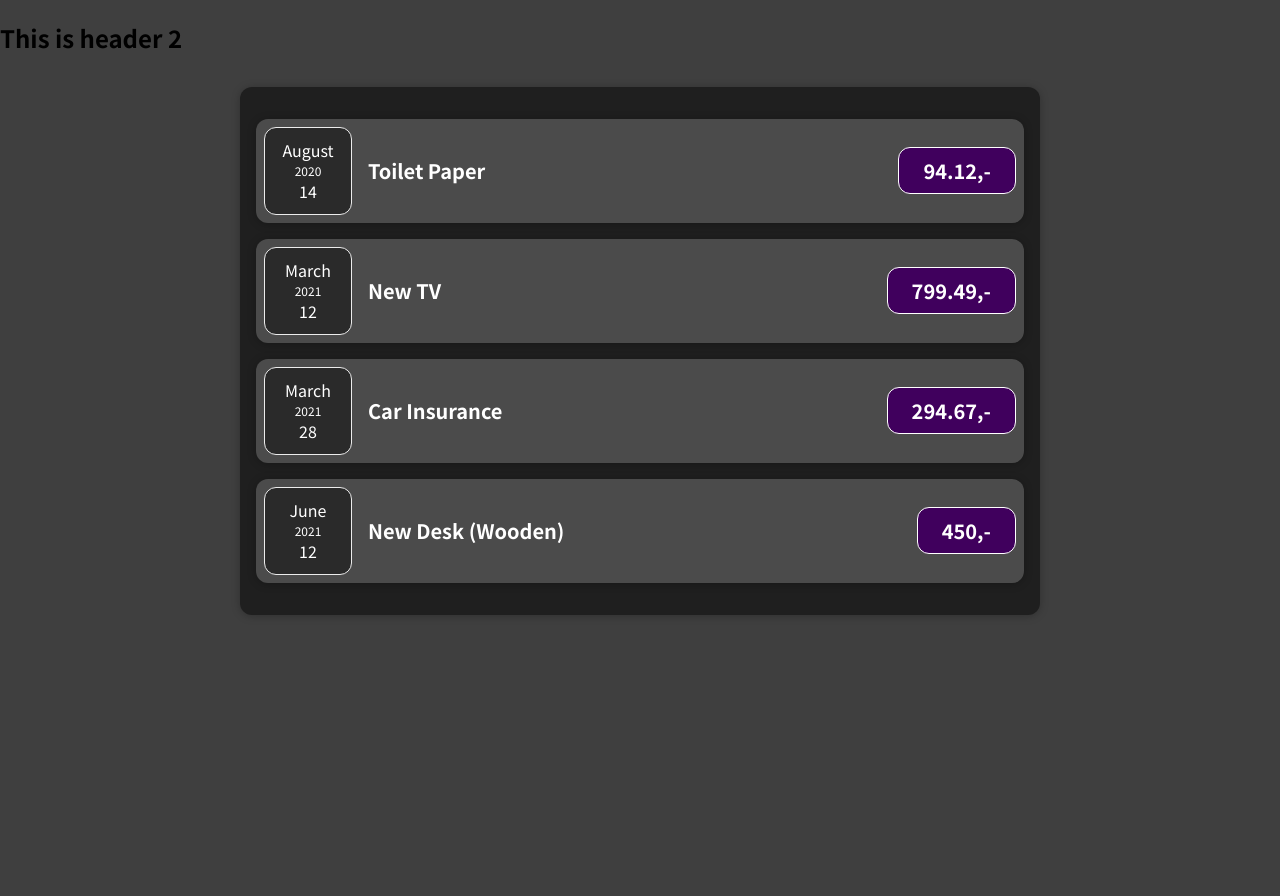
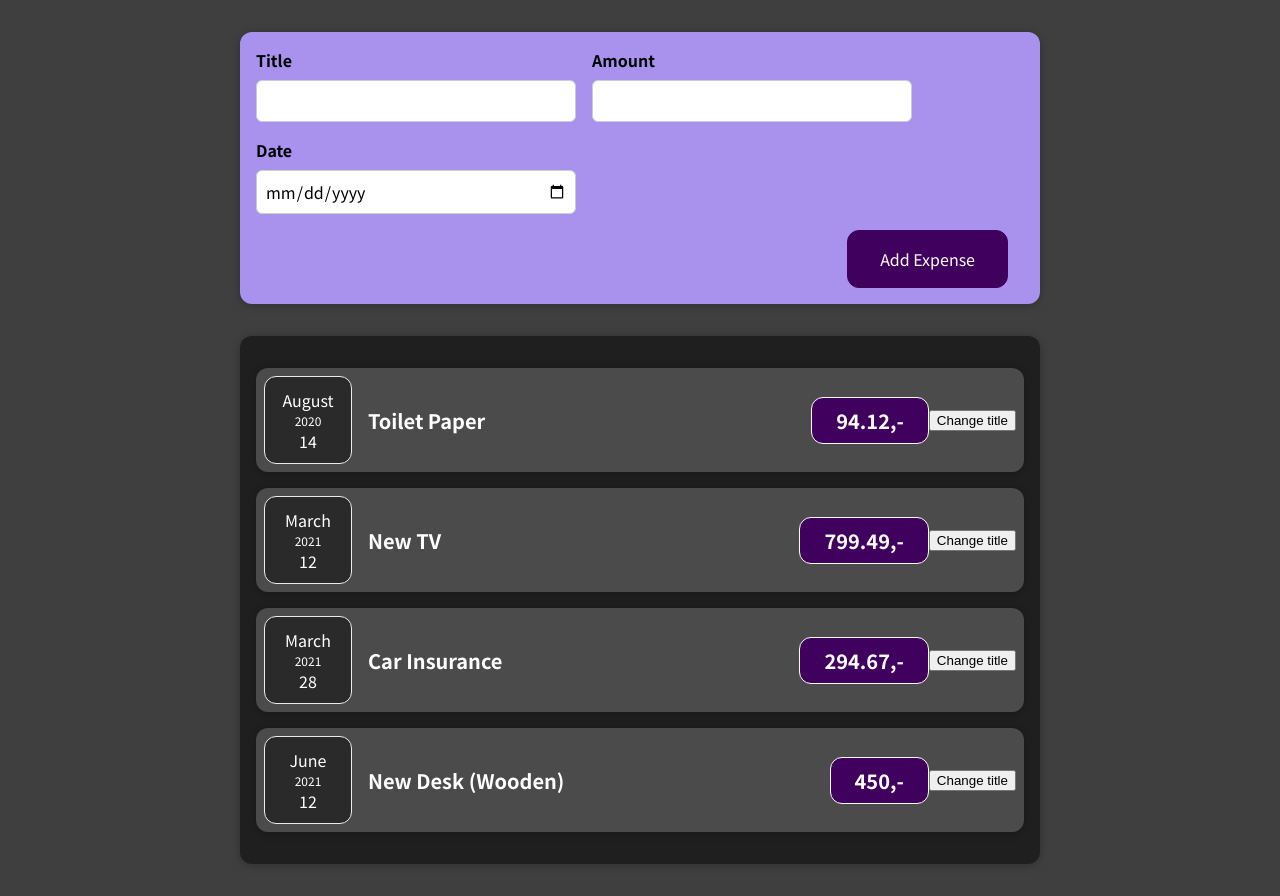
Before and after one commit to AdamFousek/reacttutorial, a React (Create React App) app in the folder react-complete-guide/: page / in a window 1280 px wide. Before the commit the page ends 800 px from the top, so only its background shows below. Built offline with nearby package versions, Linux system fonts and the light colour scheme.

Commit message:
WIP: Section 2
Even listens, prepare form

```diff
--- a/react-complete-guide/src/App.js
+++ b/react-complete-guide/src/App.js
@@ -1,4 +1,5 @@
 import Expenses from "./components/Expenses/Expenses";
+import NewExpense from "./components/NewExpense/NewExpense";
 
 const App = () => {
   const expenses = [
@@ -24,7 +25,7 @@
   ];
   return (
     <div>
-      <h2>This is header 2</h2>
+      <NewExpense />
       <Expenses items={expenses} />
     </div>
   );
--- a/react-complete-guide/src/components/Expenses/ExpenseItem.js
+++ b/react-complete-guide/src/components/Expenses/ExpenseItem.js
@@ -1,15 +1,23 @@
+import { useState } from 'react';
 import ExpenseDate from './ExpenseDate';
 import Card from '../UI/Card';
 import './ExpenseItem.css';
 
 const ExpenseItem = (props) => {
+  const [title, setTitle] = useState(props.title);
+
+  const clickHandler = () => {
+    setTitle('Updated!');
+  };
+
   return (
     <Card className="expense-item">
       <ExpenseDate date={props.date} />
       <div className="expense-item__description">
-        <h2>{props.title}</h2>
+        <h2>{title}</h2>
         <div className="expense-item__price">{props.amount},-</div>
       </div>
+      <button onClick={clickHandler}>Change title</button>
     </Card>
   );
 }
--- /dev/null
+++ b/react-complete-guide/src/components/NewExpense/ExpenseForm.css
@@ -0,0 +1,26 @@
+.new-expense__controls {
+    display: flex;
+    flex-wrap: wrap;
+    gap: 1rem;
+    margin-bottom: 1rem;
+    text-align: left;
+}
+
+.new-expense__control label {
+    font-weight: bold;
+    margin-bottom: 0.5rem;
+    display: block;
+}
+
+.new-expense__control input {
+    font: inherit;
+    padding: 0.5rem;
+    border-radius: 6px;
+    border: 1px solid #ccc;
+    width: 20rem;
+    max-width: 100%;
+}
+
+.new-expense__actions {
+    text-align: right;
+}
--- /dev/null
+++ b/react-complete-guide/src/components/NewExpense/ExpenseForm.js
@@ -0,0 +1,27 @@
+import React from 'react';
+
+import './ExpenseForm.css';
+
+const ExpenseForm = () => {
+  return <form>
+    <div className="new-expense__controls">
+      <div className="new-expense__control">
+        <label>Title</label>
+        <input type="text" />
+      </div>
+      <div className="new-expense__control">
+        <label>Amount</label>
+        <input type="number" min="0.01" step="0.0.1" />
+      </div>
+      <div className="new-expense__control">
+        <label>Date</label>
+        <input type="date" min="2019-01-01" max="2022-01-01" />
+      </div>
+    </div>
+    <div className="new-expense__actions">
+      <button type="submit">Add Expense</button>
+    </div>
+  </form>
+}
+
+export default ExpenseForm;
--- /dev/null
+++ b/react-complete-guide/src/components/NewExpense/NewExpense.css
@@ -0,0 +1,38 @@
+.new-expense {
+    background-color: #a892ee;
+    padding: 1rem;
+    margin: 2rem auto;
+    width: 50rem;
+    max-width: 95%;
+    border-radius: 12px;
+    text-align: center;
+    box-shadow: 0 1px 8px rgba(0, 0, 0, 0.25);
+}
+
+.new-expense button {
+    font: inherit;
+    cursor: pointer;
+    padding: 1rem 2rem;
+    border: 1px solid #40005d;
+    background-color: #40005d;
+    color: white;
+    border-radius: 12px;
+    margin-right: 1rem;
+}
+
+.new-expense button:hover,
+.new-expense button:active {
+    background-color: #510674;
+    border-color: #510674;
+}
+
+.new-expense button.alternative {
+    color: #220131;
+    border-color: transparent;
+    background-color: transparent;
+}
+
+.new-expense button.alternative:hover,
+.new-expense button.alternative:active {
+    background-color: #ddb3f8;
+}
--- /dev/null
+++ b/react-complete-guide/src/components/NewExpense/NewExpense.js
@@ -0,0 +1,14 @@
+import React from 'react';
+import ExpenseForm from './ExpenseForm';
+
+import './NewExpense.css';
+
+const NewExpense = () => {
+  return (
+    <div className="new-expense">
+      <ExpenseForm />
+    </div>
+  )
+}
+
+export default NewExpense;
```
